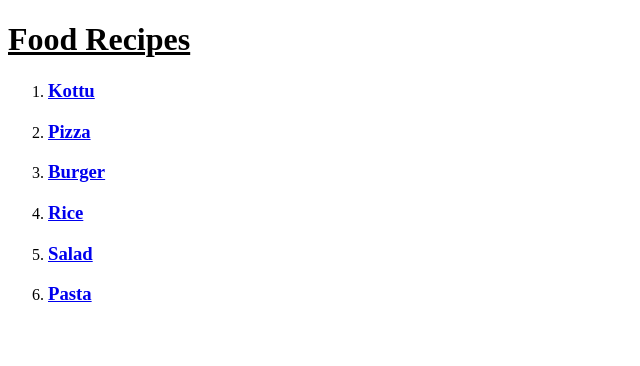
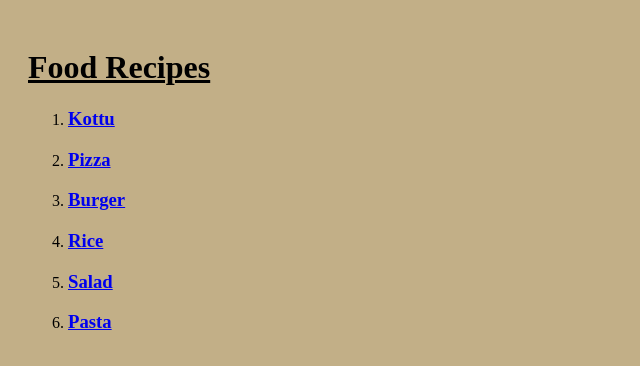
Before and after one commit to Shachiru/Recipes-website, a plain HTML site: page index.html in a window 1280 px wide. Shown: the whole page, without its empty margins (0-640 px from the left). Drawn offline with Linux system fonts and the light colour scheme.

Commit message:
internal style

```diff
--- a/index.html
+++ b/index.html
@@ -1,6 +1,12 @@
 <!DOCTYPE html>
 <html lang="en">
   <head>
+    <style>
+      body {
+        background-color: rgb(194, 175, 135);
+        padding: 20px;
+      }
+    </style>
     <meta charset="UTF-8" />
     <meta name="viewport" content="width=device-width, initial-scale=1.0" />
     <title>Food Recipes</title>
@@ -9,7 +15,6 @@
     <h1>
       <strong><u>Food Recipes</u></strong>
     </h1>
-  </body>
     <ol>
       <li>
         <h3><a href="/pages/kottu.html" target="_blank">Kottu</a></h3>
@@ -30,4 +35,5 @@
         <h3><a href="/pages/pasta.html" target="_blank">Pasta</a></h3>
       </li>
     </ol>
+  </body>
 </html>
```
Also changed, not shown: 1 other file. Lines whose indentation alone changed are shown as unchanged.
